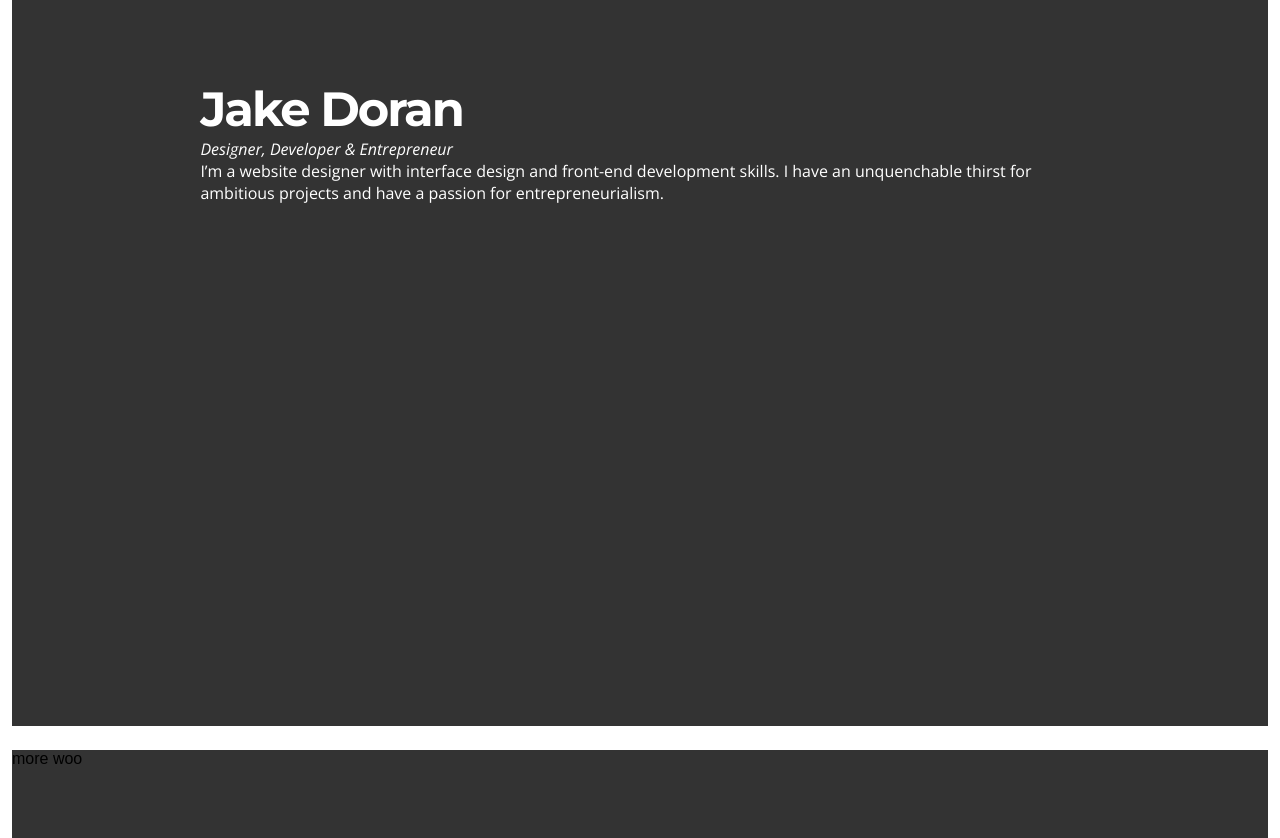
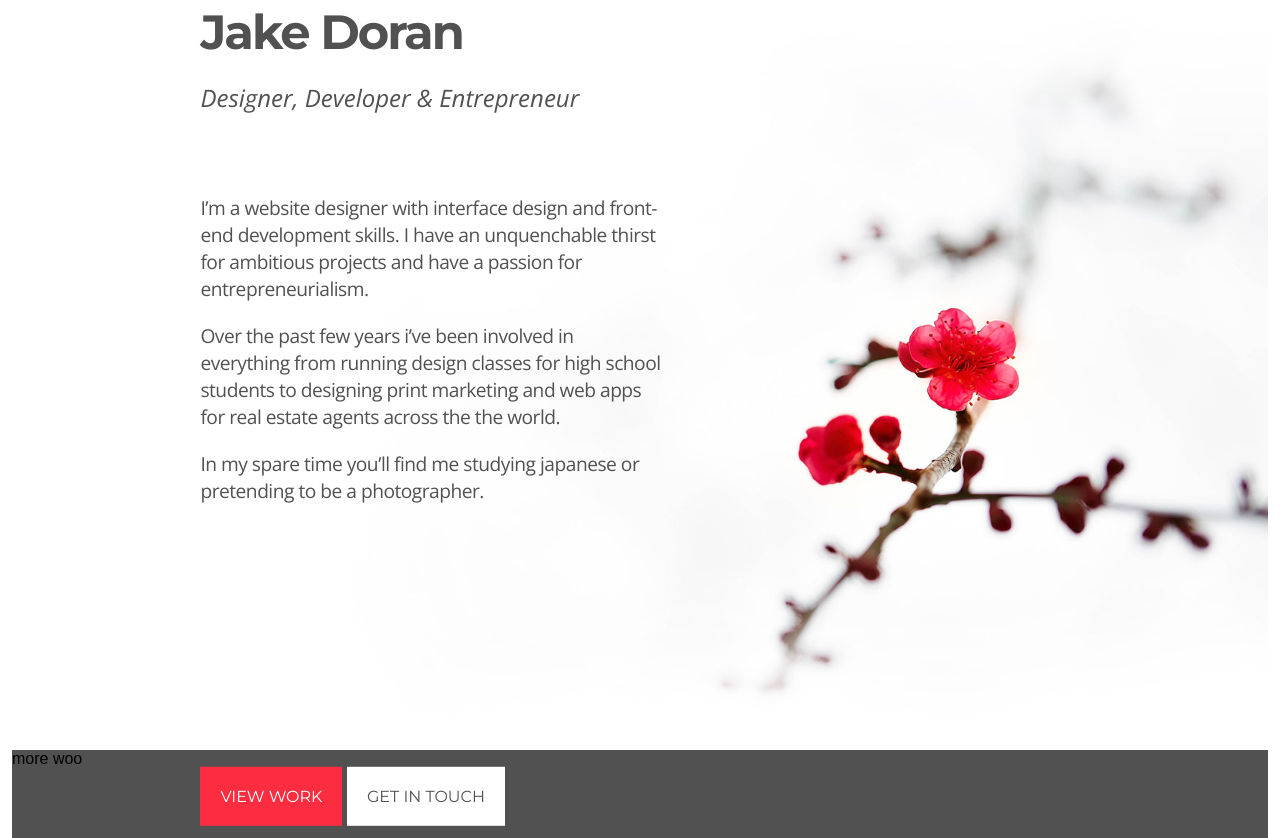
Before and after one commit to jakedoran/jakedoran.io, a website: page app/index.html in a window 1280 px wide. Shown: the part 862-1700 px from the top of the page. Drawn offline with nearby package versions, Linux system fonts and the light colour scheme.

Commit message:
started 2nd page 'introduction'

```diff
--- a/app/index.html
+++ b/app/index.html
@@ -10,8 +10,6 @@
 		<div class="title">
 			<h1>Late Night</h1>
 			<h1>Conversations</h1>
-			<h3>Portfolio coming soon</h3>
-
 		</div>
 	</section>
 
@@ -22,12 +20,24 @@
 
 			<p>I’m a website designer with interface design and front-end development skills. I have an unquenchable thirst for ambitious projects and have a passion for entrepreneurialism.</p>
 
+			<p>Over the past few years i’ve been involved in everything from running design classes for high school students to designing print marketing and web apps for real estate agents across the the world.</p>
+
+			<p>In my spare time you’ll find me studying japanese or pretending to be a photographer.</p>
+
+			<div class="buttons">
+				<a href="#" class="btn btn-red">VIEW WORK</a>
+				<a href="#" class="btn-border btn-red-border">GET IN TOUCH</a>
+			</div>
 
 		</div>
 	</section>
 
 
-	<section>
+	<section class="skills">
+		more woo
+	</section>
+
+	<section class="projects">
 		more woo
 	</section>
 
--- a/app/scss/_mixins.scss
+++ b/app/scss/_mixins.scss
@@ -5,7 +5,7 @@
 // Center
 @mixin vertical-align($position: relative) {
   position: $position;
-  top: 50%;
+  top: 45%;
   -webkit-transform: translateY(-50%);
   -ms-transform: translateY(-50%);
   transform: translateY(-50%);
@@ -25,7 +25,17 @@
 // Styles
 //---------------------------------------------------
 
-
+// btn
+@mixin button-bg($bg) {
+  background: $bg;
+  &:hover {
+    background:darken($bg,8%);
+    transition: all 0.3s ease;
+  }
+  &:active {
+    background:darken($bg,25%);
+  }
+}
 
 
 
--- /dev/null
+++ b/app/scss/_variables.scss
@@ -0,0 +1,26 @@
+//
+// Colors
+//---------------------------------------------------
+
+// Font colors
+$primary-color: #515151;
+$seccondary-color: #515151;
+
+// red
+$flower-red: #fc2d41;
+
+
+//
+// Layout
+//---------------------------------------------------
+
+$content-width: 37%;
+
+//
+// Type
+//---------------------------------------------------
+
+$heading-size: 3em;
+$subheading-size: 1.5em;
+$content-size: 1.2em;
+$btn-size: 1em;
--- a/app/scss/styles.scss
+++ b/app/scss/styles.scss
@@ -6,8 +6,11 @@
 @import url(https://fonts.googleapis.com/css?family=Montserrat:400,700);
 @import url(https://fonts.googleapis.com/css?family=Open+Sans:400,300,300italic);
 
-//mixin
+//mixins
 @import 'mixins';
+
+//variables
+@import 'variables';
 
 
 
@@ -27,7 +30,6 @@ html {
 section{
 	height: 100vh;
 	width: 100%;
-	background-color: #333; // just to demonstrate
 	border: 12px solid white; // putting them on the sections not the html
 }
 
@@ -65,7 +67,7 @@ section{
 			font-size: 1.3em;
 			color: #fff;
 			margin: auto 15%;
-			padding-top: 5%;
+			padding-top: 1%;
 			text-align: right;
 		}
 
@@ -73,25 +75,27 @@ section{
 
 }
 
+
+
 //
 // Seccond section
 //---------------------------------------------------
 
 .intro {
-	// background: url(../img/bg-mountains.jpg) no-repeat center center;
-	// -webkit-background-size: cover;
-	// -moz-background-size: cover;
-	// -o-background-size: cover;
-	// background-size: cover;
+	background: url(../img/bg-flower.jpg) no-repeat center center;
+	-webkit-background-size: cover;
+	-moz-background-size: cover;
+	-o-background-size: cover;
+	background-size: cover;
 
 	.title {
 	@include top-align();
 
 	  h1 {
-			color: #fff;
+			color: $primary-color;
 			font-family: 'Montserrat', sans-serif;
 			font-weight: 700;
-			font-size: 3em;
+			font-size: $heading-size;
 			padding: 0px;
 			margin: auto 15%;
 			vertical-align: center;
@@ -101,18 +105,87 @@ section{
 			font-family: 'Open Sans', sans-serif;
 			font-weight: 300;
 			font-style: italic;
-			font-size: 1em;
-			color: #fff;
+			font-size: $subheading-size;
+			color: $seccondary-color;
 			margin: auto 15%;
+			padding: 20px 0 70px;
 		}
 		p {
 			font-family: 'Open Sans', sans-serif;
 			font-weight: 300;
-			font-size: 1em;
-			color: #fff;
+			font-size: $content-size;
+			color: $seccondary-color;
 			margin: auto 15%;
+			width: $content-width;
+			padding: 10px 0;
+			letter-spacing: -0.5px;
+		}
+		.buttons {
+			margin: 15px 15%;
+			position: absolute;
+			bottom: -60%;
+
 		}
 
 	}
 
 }
+
+
+
+//
+// Third section
+//---------------------------------------------------
+
+
+.skills {
+	background: #515151;
+}
+
+
+
+//
+// Fourth section
+//---------------------------------------------------
+
+
+.projects {
+	background: #515151;
+}
+
+
+
+
+//
+// Other styles
+//---------------------------------------------------
+
+
+.btn {
+ text-decoration:none;
+ padding: 20px 20px;
+ font-family: 'Montserrat', sans-serif;
+ font-size: $btn-size;
+ color: #fff;
+
+}
+
+.btn-border {
+ text-decoration:none;
+ padding: 20px 20px;
+ border-width: 2px;
+ border-color: $flower-red;
+ font-family: 'Montserrat', sans-serif;
+ font-size: $btn-size;
+ color: $primary-color;
+
+
+}
+
+.btn-red {
+   @include button-bg($flower-red);
+}
+
+.btn-red-border {
+   @include button-bg(#fff);
+}
```
Also changed, not shown: app/css/styles.css, app/img/bg-flower.jpg (added).
